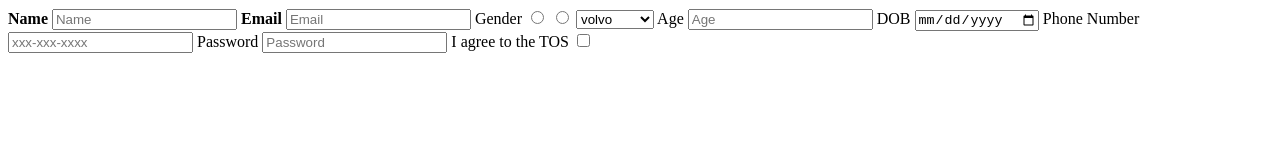
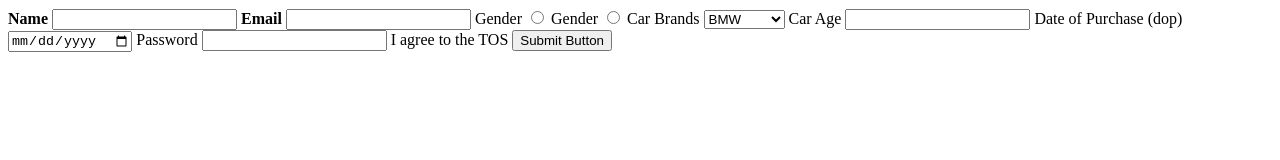
Before and after one commit to acciojob/car-insurance-form-ayushagarwal2502, a website: page main.html in a window 1280 px wide. Drawn offline with Linux system fonts and the light colour scheme.

Commit message:
created a submission

```diff
--- a/main.html
+++ b/main.html
@@ -7,28 +7,31 @@
 </head>
 
 <body>
+	<form method="post">
 	 <label for="name"><b>Name</b></label>
-    <input type="text" placeholder="Name" name="name" required>
+    <input type="text"  id="name" required>
 
 	 <label for="email"><b>Email</b></label>
-    <input type="text" placeholder="Email" name="email" required>
-    <label>Gender</label>
-	<input type="radio" id="gender_m"required>
-	<input type="radio" id="gender_f"required>
-	<select>
-		<option>volvo</option>
-		<option>wolkahgs</option>
+    <input type="text" id="email" required>
+    <label for="gender_m">Gender</label>
+	<input type="radio" id="gender_m" name="gender" required>
+	<label for="gender_f">Gender</label>
+	<input type="radio" id="gender_f" name="gender"required>
+	<label for="cars">Car Brands</label>
+		<select id="cars" >
+		<option>BMW</option>
+		<option>Audi</option>
+			<option>Mercedez</option>
 	</select>
-	<label for="age">Age</label>
-	<input type="Number" id="age" placeholder="Age" required>
-    <label for="dob">DOB</label>
-	<input type="Date" id="dob"required>
-    <label for="tel">Phone Number</label>
-	<input type="Tel" id="tel" placeholder="xxx-xxx-xxxx">
+	<label for="age">Car Age</label>
+	<input type="Number" id="age" required>
+    <label for="dop">Date of Purchase (dop)</label>
+	<input type="Date" id="dop"required>
     <label for="password">Password</label>
-	<input type="Password" id="password" placeholder="Password" required>
+	<input type="Password" id="password"  required>
 	<label for="tos">I agree to the TOS</label>
-	<input type="Checkbox" id="tos"required>
+	<button type="submit">Submit Button</button>
+	</form>
 	<!-- the entire body must be written by student -->
     <script type="text/javascript" src="./script.js">
 </script>
```
